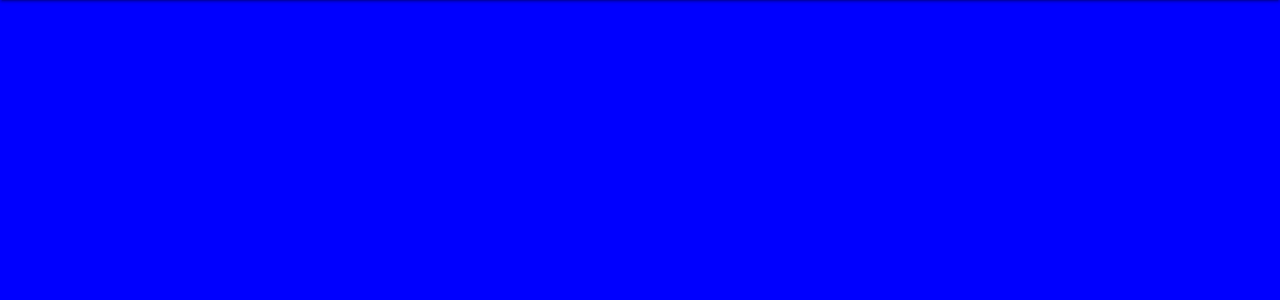
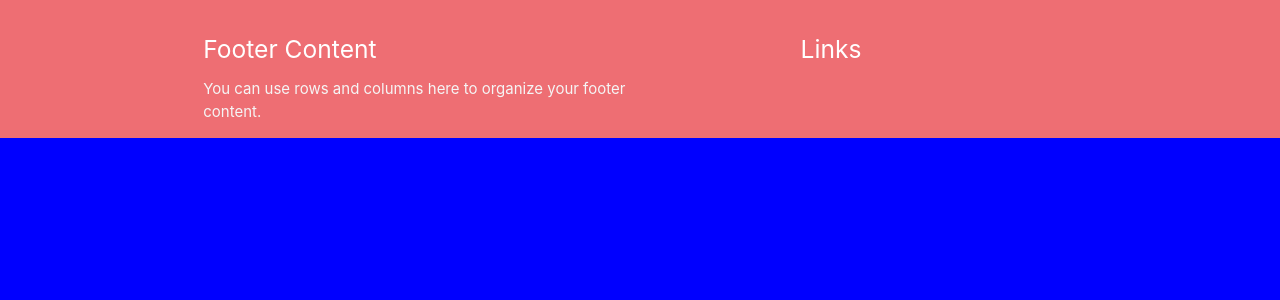
Before and after one commit to moirahartigan/lets-cook-it, a Django app: page / in a window 1280 px wide. Shown: the part 64-364 px from the top of the page. Run offline with Django 3.2, Linux system fonts and the light colour scheme; data that the repository does not hold is empty.

Commit message:
Add footer to base.html

```diff
--- a/static/css/js/script.js
+++ b/static/css/js/script.js
@@ -1,3 +1,4 @@
+
 $(document).ready(function(){
     $('.sidenav').sidenav();
   });
--- a/templates/base.html
+++ b/templates/base.html
@@ -2,26 +2,30 @@
 
 <!DOCTYPE html>
 <html lang="en">
+
 <head>
   <meta charset="UTF-8">
   <meta http-equiv="X-UA-Compatible" content="IE=edge">
   <meta name="viewport" content="width=device-width, initial-scale=1.0">
   <meta name="description" content="A recipe sharing site where you can find, store and share your favourite recipes">
   <meta name="keywords" content="recipe sharing, recipe, ingredients, recipe method, recipe blog">
-    <link rel="stylesheet" href="https://cdnjs.cloudflare.com/ajax/libs/font-awesome/5.15.3/css/all.min.css" integrity="sha512-iBBXm8fW90+nuLcSKlbmrPcLa0OT92xO1BIsZ+ywDWZCvqsWgccV3gFoRBv0z+8dLJgyAHIhR35VZc2oM/gI1w==" crossorigin="anonymous" referrerpolicy="no-referrer" type="text.css">
-    <link rel="stylesheet" href="https://cdnjs.cloudflare.com/ajax/libs/materialize/1.0.0/css/materialize.min.css" type="text/css">
+  <link rel="stylesheet" href="https://use.fontawesome.com/releases/v5.15.4/css/all.css" integrity="sha384-DyZ88mC6Up2uqS4h/KRgHuoeGwBcD4Ng9SiP4dIRy0EXTlnuz47vAwmeGwVChigm" crossorigin="anonymous" type="text.css">
+  <link rel="stylesheet" href="https://cdnjs.cloudflare.com/ajax/libs/materialize/1.0.0/css/materialize.min.css"
+    type="text/css">
   <link rel="stylesheet" href="{% static 'css/style.css' %}" type="text/css">
+
   <title>Lets Cook It</title>
 </head>
+
 <body>
 
   <header>
       <nav>
       <!-- Desktop navbar -->
+      <div class="navbar-fixed">
       <div class="nav-wrapper">
         <a href="#!" class="brand-logo">Lets Cook It</a>
-              <a href="#" data-target="mobile-demo"
-              class="sidenav-trigger"><i class="fas fa-bars"></i></a>
+        <a href="#" data-target="mobile-demo" class="sidenav-trigger"><i class="fas fa-bars">menu</i></a>
         <ul class="right hide-on-med-and-down">
           <li><a href="#">Recipes</a></li>
           <li><a href="#">Categories</a></li>
@@ -29,6 +33,7 @@
           <li><a href="#">Log In</a></li>
           <li><a href="#">Log Out</a></li>
         </ul>
+      </div>
     </div>
     </nav>
     <!-- Mobile navbar -->
@@ -45,10 +50,38 @@
 
 
   {% block content %}
+  <!-- Content Goes here -->
   {% endblock content %}
 
-<script src="https://code.jquery.com/jquery-3.6.0.min.js" integrity="sha256-/xUj+3OJU5yExlq6GSYGSHk7tPXikynS7ogEvDej/m4=" crossorigin="anonymous"></script>
+  <!-- Page Footer -->
+  <footer class="page-footer">
+    <div class="container">
+      <div class="row">
+        <div class="col l6 s12">
+          <h5 class="white-text">Footer Content</h5>
+          <p class="grey-text text-lighten-4">You can use rows and columns here to organize your footer content.</p>
+        </div>
+        <div class="col l4 offset-l2 s12">
+          <h5 class="white-text">Links</h5>
+          <ul>
+            <li><a class="grey-text text-lighten-3" href="https://www.facebook.com/" target="_blank"
+                title="Facebook link" rel="noopener"><i class="fab fa-facebook-f"></i></a></li>
+            <li><a class="grey-text text-lighten-3" href="https://www.instagram.com/" target="_blank"
+                title="Instagram link" rel="noopener"><i class="fab fa-instagram"></i></a></li>
+            <li><a class="grey-text text-lighten-3" href="https://www.twitter.com/" target="_blank" title="Twitter link"
+                rel="noopener"><i class="fab fa-twitter"></i></a></li>
+            <li><a class="grey-text text-lighten-3" href="https://www.youtube.com/" target="_blank" title="Youtube link"
+                rel="noopener"><i class="fab fa-youtube"></i></a></li>
+          </ul>
+        </div>
+      </div>
+    </div>
+
+<!-- Script tags -->
+    <script src="https://code.jquery.com/jquery-3.6.0.min.js"
+      integrity="sha256-/xUj+3OJU5yExlq6GSYGSHk7tPXikynS7ogEvDej/m4=" crossorigin="anonymous"></script>
     <script src="https://cdnjs.cloudflare.com/ajax/libs/materialize/1.0.0/js/materialize.min.js"></script>
     <script src="{% static 'js/script.js' %}"></script>
 </body>
+
 </html>
--- a/templates/index.html
+++ b/templates/index.html
@@ -1,39 +1,6 @@
 {% extends "base.html" %}
+{% block content %}
 
-{% block content %}
-<div class="container">
-    <div class="row">
 
-        <!-- Recipe -->
-        <div class="col s12 m7 left">
-            <div>
-            {% for recipe in recipe_list %}
-            <div class="row">
-                <div class="col s12 m7">
-                  <div class="card">
-                    <div class="card-image">
-                      <img src="images/sample-1.jpg">
-                      <span class="card-title">Card Title</span>
-                    </div>
-                    <div class="card-content">
-                      <p>I am a very simple card. I am good at containing small bits of information.
-                      I am convenient because I require little markup to use effectively.</p>
-                    </div>
-                    <div class="card-action">
-                      <a href="#">This is a link</a>
-                    </div>
-                  </div>
-                </div>
-              </div>
-            {% if forloop.counter|divisibleby:3 %}
-            </div>
-            <div class="row">
-            {% endif %}
-            {% endfor %}
-            </div>
-
-        </div>
-    </div>
-</div>
 
 {% endblock content %}
```
Lines whose indentation alone changed are shown as unchanged.
